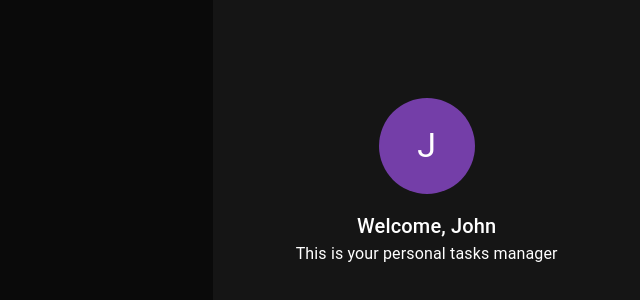
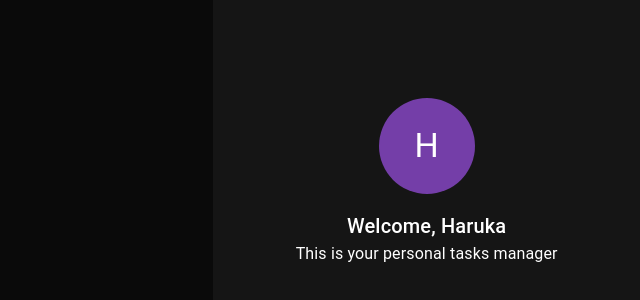
Before and after one commit to Jade1724/todo-react, a React (Create React App) app: page / in a window 1280 px wide. Shown: the part 218-518 px from the top of the page, without its empty margins (640-1280 px from the left). Built offline with nearby package versions, Linux system fonts and the light colour scheme.

Commit message:
Added TS interface for pre-compile error prevention.

```diff
--- a/src/components/sidebar/sidebar.tsx
+++ b/src/components/sidebar/sidebar.tsx
@@ -17,7 +17,7 @@ export const SideBar: FC = (): ReactElement => {
             flexDirection: 'column',
             alignItems: 'center',
         }}>
-            <Profile />
+            <Profile name='Haruka'/>
         </Grid>
     )
 
```
Also changed, not shown: src/components/profile/profile.tsx (+6 -2 lines).
